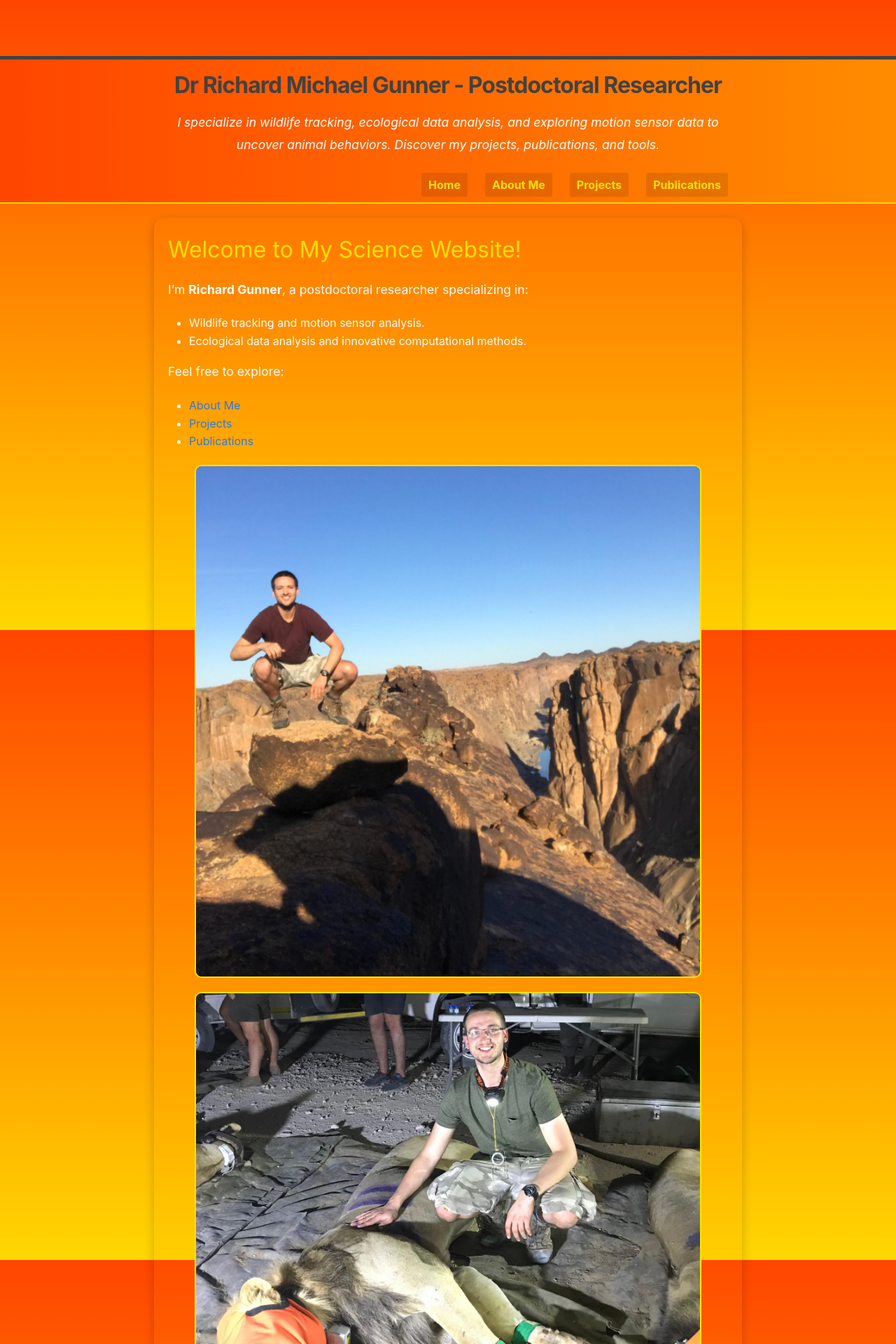
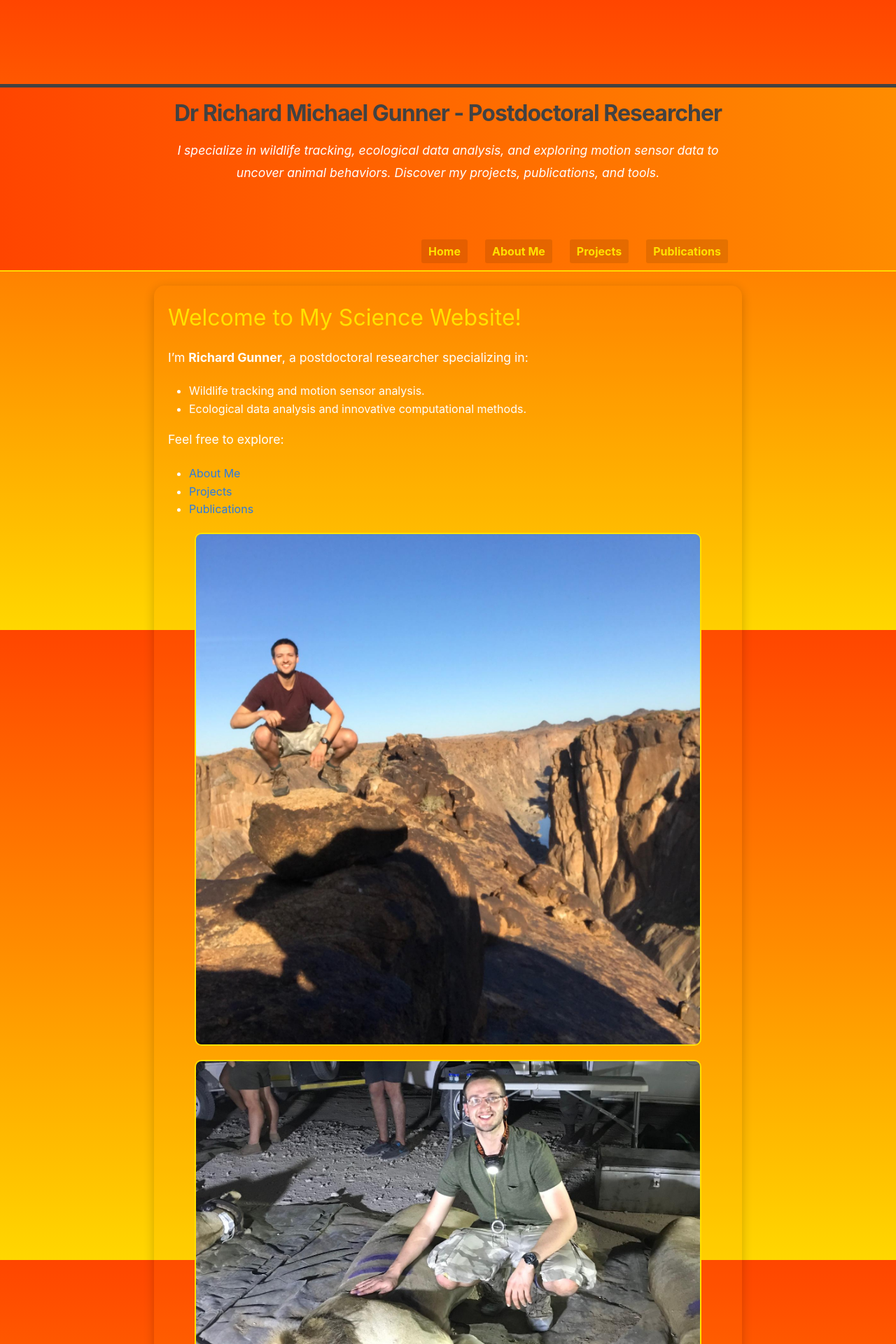
Before and after one commit to Richard6195/my-website, a Jekyll site: the page built from index.md, in a window 1280 px wide. Shown: the top 1920 px of the page at 70% size. Built offline with Jekyll 4.4.1, drawn with Linux system fonts in a browser that asks for light colours.

```diff
--- a/_sass/minima/_custom.scss
+++ b/_sass/minima/_custom.scss
@@ -4,7 +4,7 @@ body {
   line-height: 1.6;
   color: #ffffff; /* Set white text for better contrast */
   margin: 0;
-  padding-top: 60px;
+  padding-top: 100px;
   background: linear-gradient(to bottom, #FF4500, #FF8C00, #FFD700); /* Sunset gradient */
   background-attachment: fixed; /* Ensures smooth scrolling */
 }
@@ -37,8 +37,8 @@ body {
   gap: 5px;
   flex-wrap: wrap; /* Allows links to move to the next line if needed */
   color: #ffffff;
-  padding-top: 5px;
-  padding-bottom: 8px;
+  padding-top: 60px;
+  padding-bottom: 10px;
 }
 
 .site-nav .page-link {
@@ -136,10 +136,3 @@ img, video {
     max-width: 100%;
   }
 }
-
-/* Responsive Styling for Mobile Screens */
-@media screen and (max-width: 768px) {
-  .site-header {
-    padding: 10px 0; /* Adjust header padding for smaller screens */
-  }
-}
```
